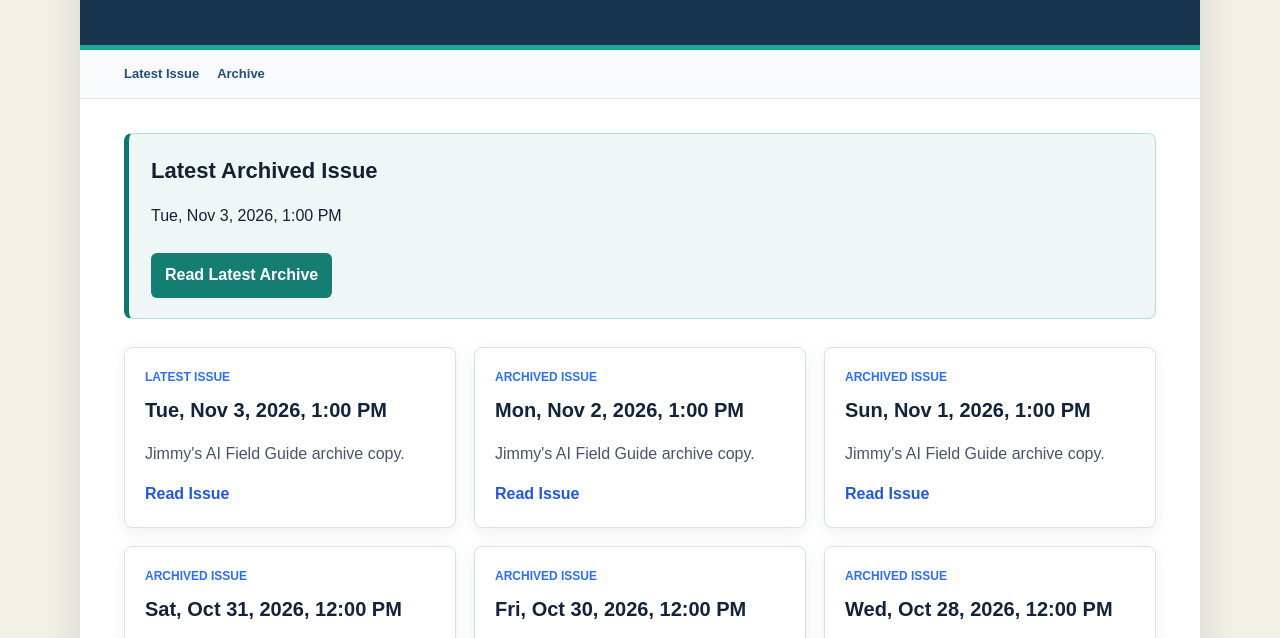
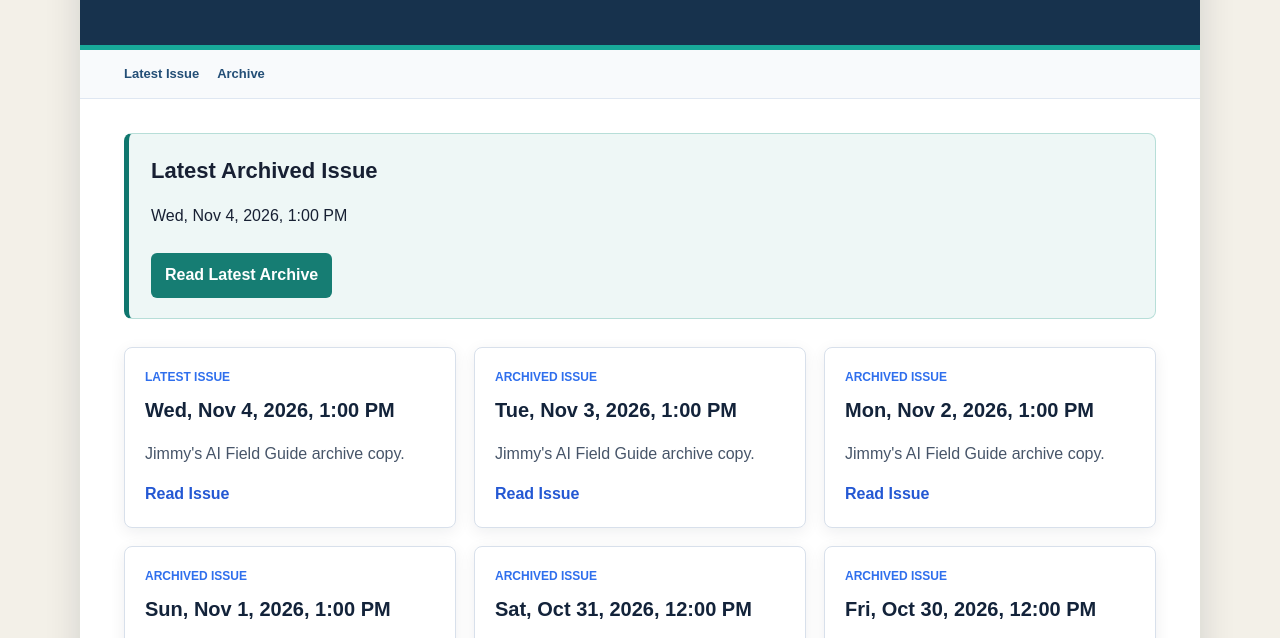
Before and after one commit to jac0468/ai-newsletter, a plain HTML site: page archive/index.html in a window 1280 px wide. Shown: the part 153-791 px from the top of the page. Drawn offline with Linux system fonts and the light colour scheme.

Commit message:
Update newsletter archive index

```diff
--- a/archive/index.html
+++ b/archive/index.html
@@ -36,9 +36,15 @@
     </header>
     <nav class="nav"><a href="../">Latest Issue</a><a href="./">Archive</a></nav>
     <main class="content">
-      <section class="latest"><h2>Latest Archived Issue</h2><p>Tue, Nov 3, 2026, 1:00 PM</p><a class="button" href="https://jac0468.github.io/ai-newsletter/archive/20261103-130027Z.html">Read Latest Archive</a></section>
+      <section class="latest"><h2>Latest Archived Issue</h2><p>Wed, Nov 4, 2026, 1:00 PM</p><a class="button" href="https://jac0468.github.io/ai-newsletter/archive/20261104-130028Z.html">Read Latest Archive</a></section>
       <section class="issue-grid"><article class="issue-card">
       <div class="issue-meta">Latest Issue</div>
+      <h2>Wed, Nov 4, 2026, 1:00 PM</h2>
+      <p>Jimmy's AI Field Guide archive copy.</p>
+      <a href="https://jac0468.github.io/ai-newsletter/archive/20261104-130028Z.html">Read Issue</a>
+    </article>
+<article class="issue-card">
+      <div class="issue-meta">Archived Issue</div>
       <h2>Tue, Nov 3, 2026, 1:00 PM</h2>
       <p>Jimmy's AI Field Guide archive copy.</p>
       <a href="https://jac0468.github.io/ai-newsletter/archive/20261103-130027Z.html">Read Issue</a>
```
